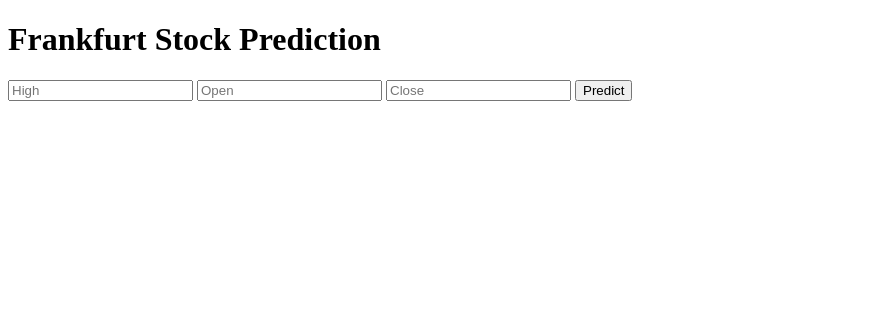
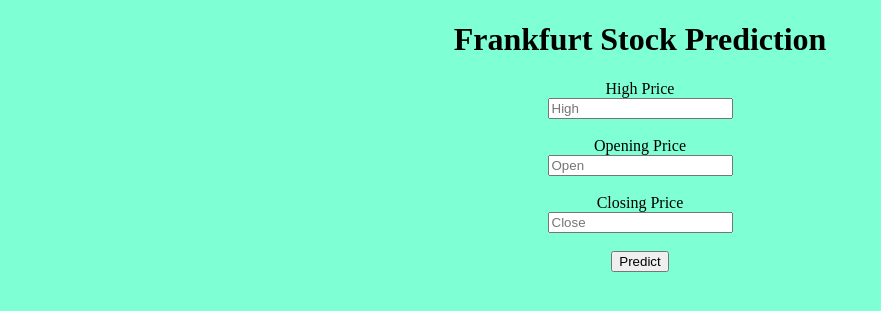
Before and after one commit to krishnasrujan/frankfurt-model-deployment, a Flask app: page / in a window 1280 px wide. Shown: the top 311 px of the page, without its empty margins (0-881 px from the left). Run offline with Flask 2, Linux system fonts and the light colour scheme; parts of the project's set-up code (start-up, migrations or seed data) failed here and were passed over.

Commit message:
modified html code with center alignment and background color

```diff
--- a/templates/index.html
+++ b/templates/index.html
@@ -3,7 +3,7 @@
 <!--From https://codepen.io/frytyler/pen/EGdtg-->
 <head>
   <meta charset="UTF-8">
-  <title>ML API</title>
+  <title>Frankfurt Stock Prediction</title>
   <link href='https://fonts.googleapis.com/css?family=Pacifico' rel='stylesheet' type='text/css'>
 <link href='https://fonts.googleapis.com/css?family=Arimo' rel='stylesheet' type='text/css'>
 <link href='https://fonts.googleapis.com/css?family=Hind:300' rel='stylesheet' type='text/css'>
@@ -11,16 +11,26 @@
 
 </head>
 
-<body>
+<body style="background-color:Aquamarine">
  <div class="login">
+ <center>
 	<h1>Frankfurt Stock Prediction</h1>
 
      <!-- Main Input For Receiving Query to our ML -->
     <form action="{{ url_for('predict')}}"method="post">
+        High Price
+        <br>
     	<input type="text" name="high" placeholder="High" required="required" />
+        <br><br>
+        Opening Price
+        <br>
         <input type="text" name="open" placeholder="Open" required="required" />
+		<br><br>
+		Closing Price
+		<br>
 		<input type="text" name="close" placeholder="Close" required="required" />
-
+        <br>
+        <br>
         <button type="submit" class="btn btn-primary btn-block btn-large">Predict</button>
     </form>
 
@@ -28,6 +38,7 @@
    <br>
    {{ prediction_text }}
 
+</center>
  </div>
 
 
```
